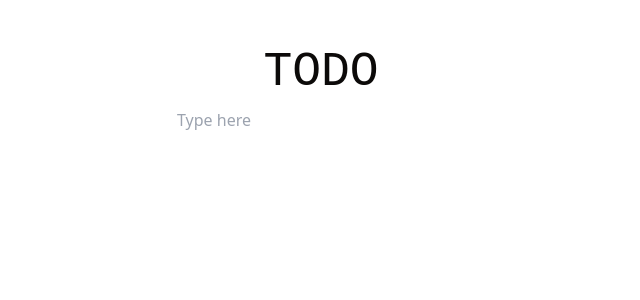
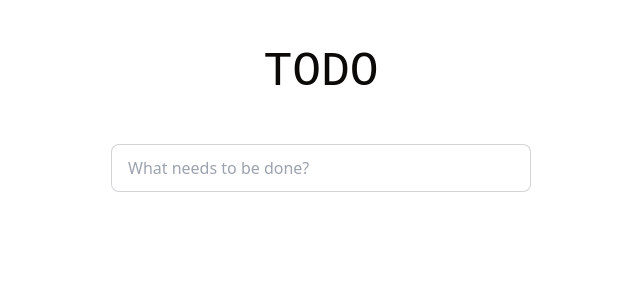
Before and after one commit to beyond009/TODO-mvc, a React (Vite) app: page / in a window 1280 px wide. Shown: the top 300 px of the page, without its empty margins (319-959 px from the left). Built offline with nearby package versions, Linux system fonts and the light colour scheme.

Commit message:
feat: add todo context

```diff
--- a/package.json
+++ b/package.json
@@ -8,7 +8,6 @@
     "preview": "vite preview"
   },
   "dependencies": {
-    "@fontsource/space-mono": "^4.5.12",
     "daisyui": "^2.51.5",
     "react": "^18.2.0",
     "react-dom": "^18.2.0",
--- a/src/App.tsx
+++ b/src/App.tsx
@@ -1,13 +1,23 @@
-import React from "react";
+import React, { useRef } from "react";
+import { useTodo } from "./context/useTodo";
 
 function App() {
+  const todoRef = useRef<HTMLInputElement>(null);
+  const [{ todos }, dispatch] = useTodo();
+  const hanldeAddTodo = () => {
+    console.log(todoRef.current?.value);
+  };
   return (
     <div className="flex flex-col items-center mt-12">
       <div className="text-5xl text-stone-950 font-mono">TODO</div>
       <input
+        ref={todoRef}
         type="text"
-        placeholder="Type here"
-        className="input input-bordered input-info w-full max-w-xs"
+        placeholder="What needs to be done?"
+        className="input input-bordered w-full max-w-[420px] mt-12"
+        onKeyDown={(e) => {
+          e.key === "Enter" && hanldeAddTodo();
+        }}
       />
     </div>
   );
--- /dev/null
+++ b/src/context/reducer.ts
@@ -0,0 +1,18 @@
+type Todo = {
+  id: number;
+  text: string;
+  done: boolean;
+};
+export type TodoState = {
+  todos: Todo[];
+};
+export type Action = {
+  type: string;
+  payload?: Todo;
+};
+export const reducer = (state: TodoState, action: Action) => {
+  switch (action.type) {
+    default:
+      return state;
+  }
+};
--- /dev/null
+++ b/src/context/useTodo.tsx
@@ -0,0 +1,28 @@
+import React, {
+  createContext,
+  ReactElement,
+  useContext,
+  useReducer,
+} from "react";
+import { reducer, type TodoState, type Action } from "./reducer";
+
+const initialState: TodoState = { todos: [] };
+
+const todoContext = createContext<[TodoState, React.Dispatch<Action>]>([
+  { todos: [] },
+  () => {},
+]);
+
+export const TodoProvider: React.FC<{ children: ReactElement }> = ({
+  children,
+}) => {
+  return (
+    <todoContext.Provider value={useReducer(reducer, initialState)}>
+      {children}
+    </todoContext.Provider>
+  );
+};
+
+export const useTodo = () => {
+  return useContext(todoContext);
+};
--- a/src/index.css
+++ b/src/index.css
@@ -4,8 +4,6 @@
 
 input {
   background: none;
-  outline: none;
-  border: none;
 }
 html,
 body {
--- a/src/index.tsx
+++ b/src/index.tsx
@@ -1,12 +1,15 @@
 import React from "react";
 import ReactDOM from "react-dom/client";
 import { BrowserRouter } from "react-router-dom";
+import { TodoProvider } from "./context/useTodo";
 import App from "./App";
 import "./index.css";
 ReactDOM.createRoot(document.getElementById("root") as HTMLElement).render(
   <React.StrictMode>
     <BrowserRouter>
-      <App />
+      <TodoProvider>
+        <App />
+      </TodoProvider>
     </BrowserRouter>
   </React.StrictMode>
 );
--- a/tailwind.config.js
+++ b/tailwind.config.js
@@ -10,7 +10,7 @@ export default {
   plugins: [require("daisyui")],
   daisyui: {
     styled: true,
-    themes: false,
+    themes: true,
     base: true,
     utils: true,
     logs: true,
```
Also changed, not shown: 1 other file (tests, documents, lock files or other folders).
